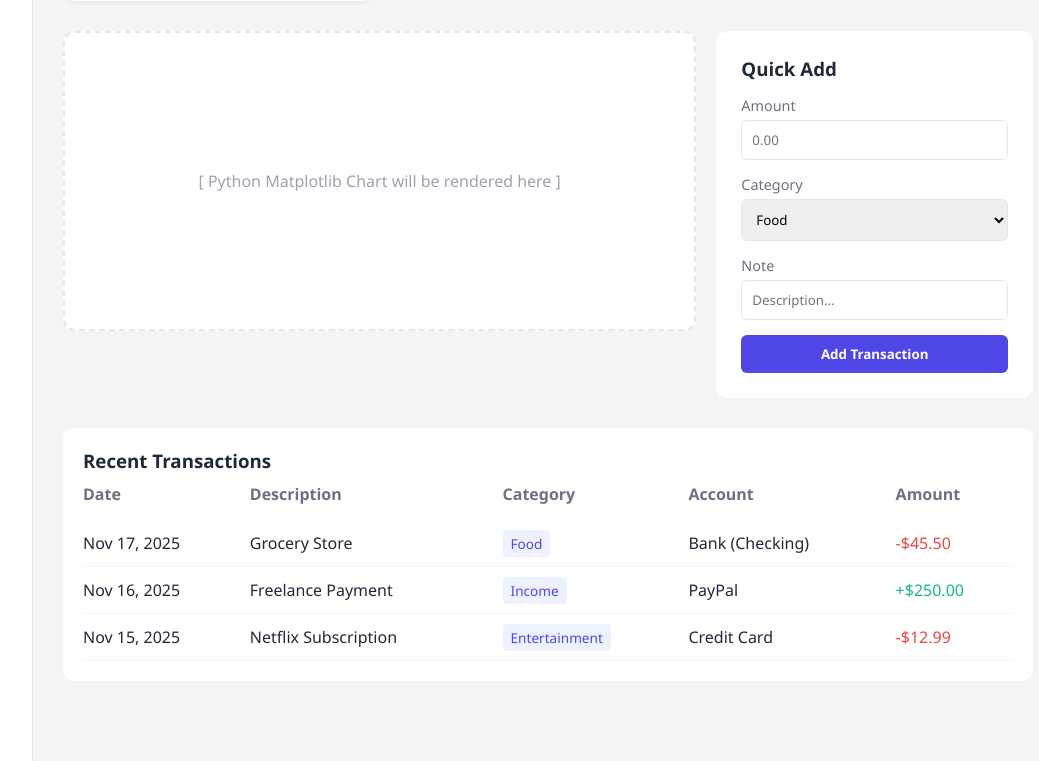
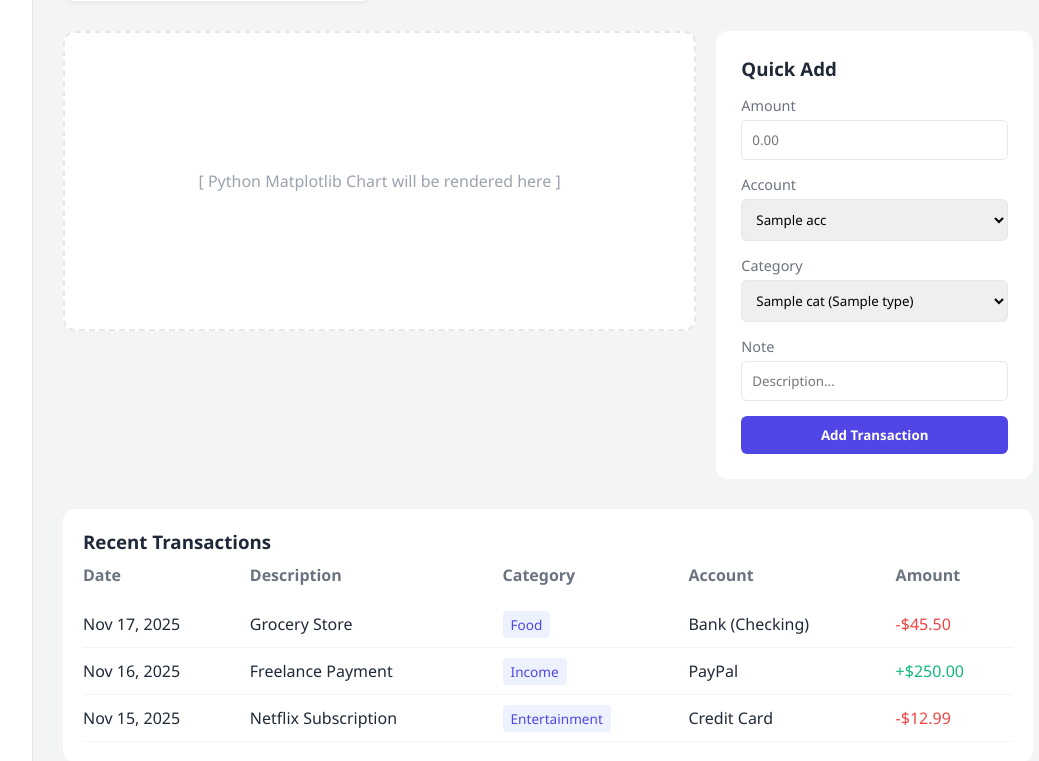
Before and after one commit to MusaSattarov2031/expense_tracker, a Flask app: template templates/index.html in a window 1280 px wide. Shown: the part 373-1134 px from the top of the page, without its empty margins (217-1256 px from the left). Run offline with Flask 3, Linux system fonts and the light colour scheme; the template is opened without the code that fills it: most values are stand-ins (such as "Sample title", 1, 10 or a date in 2020).

Commit message:
Fixing bag with placeholders in index.html

```diff
--- a/templates/index.html
+++ b/templates/index.html
@@ -246,23 +246,35 @@
 
             <div class="input-form">
                 <h3 style="margin-bottom: 15px;">Quick Add</h3>
-                <form action="/add_transaction" method="POST">
+                <!-- Corrected Form with 'name' attributes -->
+                <form action="{{ url_for('add_transaction') }}" method="POST">
                     <div class="form-group">
                         <label>Amount</label>
-                        <input type="number" placeholder="0.00" step="0.01">
+                        <!-- IMPORTANT: name="amount" lets Python see the number -->
+                        <input type="number" name="amount" placeholder="0.00" step="0.01" required>
+                    </div>
+                    <div class="form-group">
+                        <label>Account</label>
+                        <!-- IMPORTANT: name="account_id" -->
+                        <select name="account_id">
+                            {% for acc in accounts %}
+                                <option value="{{ acc.account_id }}">{{ acc.account_name }}</option>
+                            {% endfor %}
+                        </select>
                     </div>
                     <div class="form-group">
                         <label>Category</label>
-                        <select>
-                            <option>Food</option>
-                            <option>Transport</option>
-                            <option>Utilities</option>
-                            <option>Entertainment</option>
+                        <!-- IMPORTANT: name="category_id" -->
+                        <select name="category_id">
+                            {% for cat in categories %}
+                                <option value="{{ cat.category_id }}">{{ cat.name }} ({{ cat.type }})</option>
+                            {% endfor %}
                         </select>
                     </div>
                     <div class="form-group">
                         <label>Note</label>
-                        <input type="text" placeholder="Description...">
+                        <!-- IMPORTANT: name="note" -->
+                        <input type="text" name="note" placeholder="Description...">
                     </div>
                     <button type="submit" class="btn-primary">Add Transaction</button>
                 </form>
```
